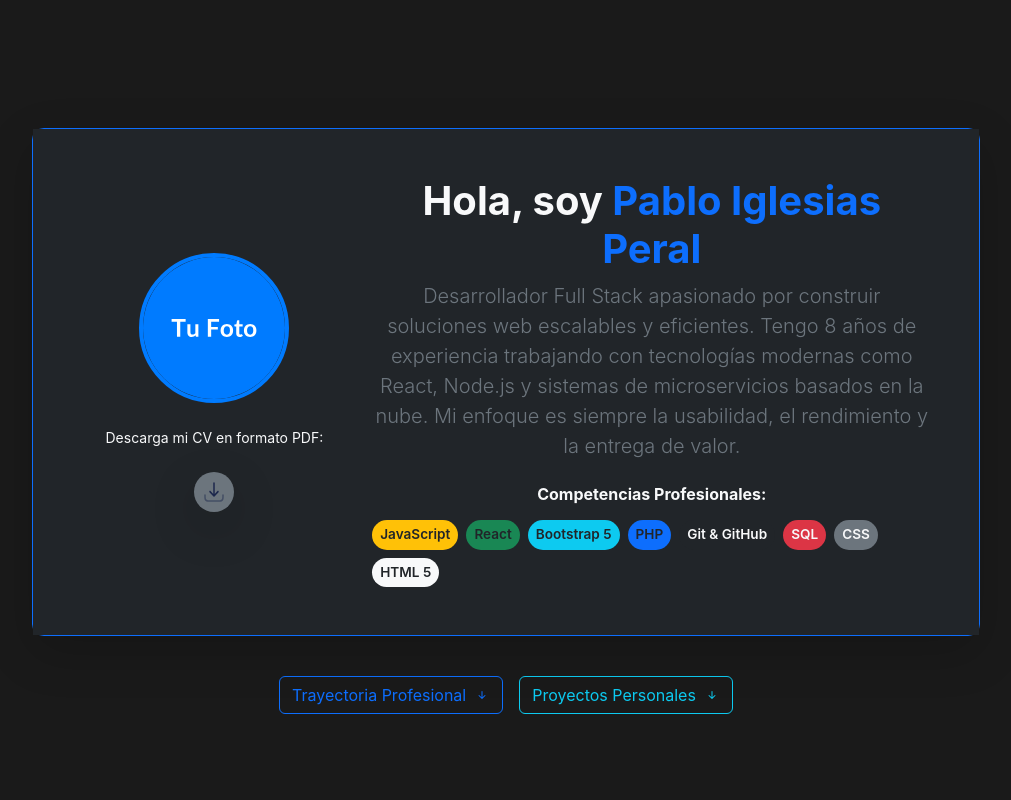
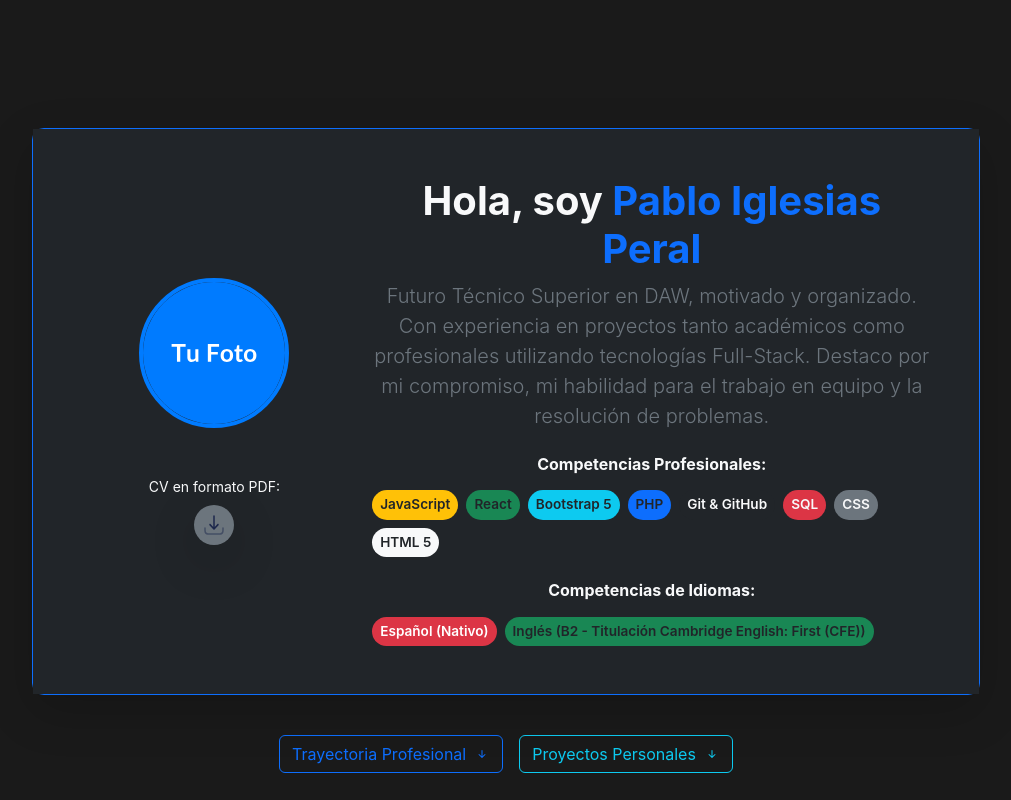
Before and after one commit to pabloiglepe/PortfolioWeb, a React (Vite) app: page / in a window 1280 px wide. Shown: the top 800 px of the page, without its empty margins (134-1145 px from the left). Built offline with nearby package versions, Linux system fonts and the light colour scheme.

Commit message:
PortFolio Web

```diff
--- a/src/App.css
+++ b/src/App.css
@@ -24,12 +24,6 @@
  }
 
 
- .timeline-line {
-   width: 3px;
-   height: 100%;
-   margin-top: 10px;
-
- }
 
  .rounded-3 {
    border-radius: 0.75rem !important;
--- a/src/App.jsx
+++ b/src/App.jsx
@@ -14,27 +14,27 @@ const experienciaData = [
   {
     id: 1,
     puesto: "Cocinero y Cajero",
-    empresa: "Popeyes",
+    empresa: "Popeyes Louisiana Kitchen",
     duracion: "20/06/2025 - Actualidad",
-    descripcion: "sfkjhbvdfhilbghik",
-    icono: "popeye",
+    descripcion: "Miembro de equipo versátil y eficiente con experiencia dual en cocina y atención al cliente. Responsable de la preparación y cocción precisa de productos icónicos de Popeyes y de gestionar transacciones rápidas y amables en caja, asegurando la calidad del producto y la satisfacción del cliente",
+    icono: "popeyes",
     color: "bg-warning"
   },
   {
     id: 2,
     puesto: "Becario en Formación",
-    empresa: "Konecta",
+    empresa: "Konecta BTO SL",
     duracion: "02/12/2025 - Actualidad",
-    descripcion: "sfkjhbvdfhilbghik",
+    descripcion: "Desarrollador Full-stack en prácticas con una base de conocimiento que abarca el Front-end y Back-end. Colaboro activamente en el ciclo completo de desarrollo, desde la maquetación de interfaces responsive hasta la implementación de lógica del servidor y bases de datos",
     icono: "konecta",
     color: "bg-primary"
   },
   {
     id: 3,
     puesto: "Becario en Formación",
-    empresa: "Konecta",
+    empresa: "Konecta BTO SL",
     duracion: "19/03/2025 - 30/05/2025",
-    descripcion: "sfkjhbvdfhilbghik",
+    descripcion: "Desarrollador Full-stack en prácticas con una base de conocimiento que abarca el Front-end y Back-end. Colaboro activamente en el ciclo completo de desarrollo, desde la maquetación de interfaces responsive hasta la implementación de lógica del servidor y bases de datos",
     icono: "konecta",
     color: "bg-primary"
   },
@@ -51,6 +51,16 @@ const proyectosData = [
     githubUrl: "#",
     icono: "web",
     color: "bg-info"
+  },
+  {
+    id: 2,
+    nombre: "Plantilla Web",
+    tecnologias: "HTML, Bootstrap, JavaScript, PHP",
+    descripcion: "Plantilla web de propósito general desarrollada con una estructura modular y escalable. Está diseñada para ser la base de cualquier tipo de sitio web, ofreciendo una presentación limpia, adaptable y fácil de personalizar.",
+    imageUrl: "https://placehold.co/400x200/007bff/ffffff?text=Portfolio+Web",
+    githubUrl: "#",
+    icono: "plantilla",
+    color: "bg-secondary"
   },
 
 ]
@@ -108,6 +118,23 @@ const competenciasProfesionalesData = [
 
 ]
 
+const competenciasIdiomasData = [
+  {
+    id: 1,
+    nombre: "Español",
+    nivel: "Nativo",
+    color: "bg-danger",
+    texto: "text-ligth"
+  },
+  {
+    id: 2,
+    nombre: "Inglés",
+    nivel: "B2 - Titulación Cambridge English: First (CFE)",
+    color: "bg-success",
+    texto: "text-dark"
+  },
+]
+
 // Array contactos
 const contactosData = [
   {
@@ -129,10 +156,13 @@ const contactosData = [
     nombre: "GitHub",
     icono: "github",
     href: "https://github.com/pabloiglepe",
-    color: "btn-outline-dark"
+    color: "btn-outline-secondary"
   },
 ]
 // -------------------------------------------------------------------------------------------------------------------------------------------------------------------------------
+
+
+
 
 function App() {
   // 1. Estado para controlar la visibilidad de la experiencia
@@ -183,7 +213,7 @@ function App() {
         {/* Contenedor principal centrado y responsivo */}
         <div className={claseContainer} style={{ flexGrow: estaCentrado ? 1 : 'unset', width: '80%' }}>
 
-          <SobreMi estaCentrado={estaCentrado} competenciasProfesionalesData={competenciasProfesionalesData} />
+          <SobreMi estaCentrado={estaCentrado} competenciasProfesionalesData={competenciasProfesionalesData} competenciasIdiomasData={competenciasIdiomasData} />
 
           <div className="d-flex justify-content-center gap-3 mt-4 mb-5 w-100">
 
--- /dev/null
+++ b/src/components/CompetenciasIdiomas.jsx
@@ -0,0 +1,20 @@
+import React from 'react'
+import { useState } from 'react'
+
+function CompetenciasIdiomas({ competenciasIdiomasData = {} }) {
+
+    return (
+        <div className="mt-4">
+            <h6 className="text-light fw-bold mb-3">Competencias de Idiomas:</h6>
+            <div className="d-flex flex-wrap gap-2">
+                {competenciasIdiomasData.map((competencia) => (
+                    <span key={competencia.id} className={`badge ${competencia.color} ${competencia.texto} p-2 rounded-pill fw-semibold`} style={{ fontSize: '0.85rem' }} >
+                        {competencia.nombre} ({competencia.nivel})
+                    </span>
+                ))}
+            </div>
+        </div>
+    );
+}
+
+export default CompetenciasIdiomas;
--- a/src/components/ProyectosPersonales.jsx
+++ b/src/components/ProyectosPersonales.jsx
@@ -22,7 +22,7 @@ function ProyectosPersonales({ proyectos = {} }) {
 
             </div>
 
-            <div target="_blank" rel="noopener noreferrer" className="flex-grow-1 card bg-secondary-subtle border-0 shadow-lg mb-4 text-decoration-none" >
+            <div target="_blank" rel="noopener noreferrer" className=" text-start flex-grow-1 card bg-secondary-subtle border-0 shadow-lg mb-4 text-decoration-none" >
 
                 <div className="card-body p-4 border border-dark rounded-3">
                     {/* IMAGEN DE PREVIEW DEL PROYECTO */}
@@ -36,7 +36,7 @@ function ProyectosPersonales({ proyectos = {} }) {
                     <div className="d-flex justify-content-between align-items-start flex-wrap mb-2">
                         {/* TÍTULO Y TECNOLOGÍAS */}
                         <div>
-                            <h5 className="card-title fw-bold text-primary mb-0">{nombre}</h5>
+                            <h5 className="card-title fw-bold text-primary mb-0 ">{nombre}</h5>
                             <p className="card-subtitle text-light small mt-1">Tecnologías: {tecnologias}</p>
                         </div>
 
--- a/src/components/SobreMi.jsx
+++ b/src/components/SobreMi.jsx
@@ -2,8 +2,9 @@ import React from 'react'
 import { useState } from 'react'
 import Icons from './Icons';
 import CompetenciasProfesionales from './CompetenciasProfesionales';
+import CompetenciasIdiomas from './CompetenciasIdiomas';
 
-function SobreMi({ estaCentrado, competenciasProfesionalesData = {} }) {
+function SobreMi({ estaCentrado, competenciasProfesionalesData = {}, competenciasIdiomasData = {} }) {
 
     const imagen = '/sobremi.svg';
 
@@ -25,10 +26,10 @@ function SobreMi({ estaCentrado, competenciasProfesionalesData = {} }) {
 
                         {/* BOTÓN DE DESCARGA DE CV (siempre visible) */}
 
-                        <p className="small text-light mt-4 mb-1">
-                            Descarga mi CV en formato PDF:
+                        <p className="small text-light mt-5 mb-1">
+                            CV en formato PDF:
                         </p>
-                        <div className="d-flex justify-content-center mt-4 w-100">
+                        <div className="d-flex justify-content-center mt-2 w-100">
                             <a href='/CV_Pablo_Iglesias_Peral_06_10_25.pdf' download="CV_Pablo_Iglesias_Peral_06_10_25.pdf"
                                 className="p-2 rounded-circle bg-secondary text-white shadow-lg"
                                 style={{ width: '40px', height: '40px' }}>
@@ -45,13 +46,11 @@ function SobreMi({ estaCentrado, competenciasProfesionalesData = {} }) {
                             Hola, soy <span className="text-primary">Pablo Iglesias Peral</span>
                         </h2>
                         <p className="lead text-secondary">
-                            Desarrollador Full Stack apasionado por construir soluciones web escalables y eficientes.
-                            Tengo 8 años de experiencia trabajando con tecnologías modernas como React, Node.js y sistemas
-                            de microservicios basados en la nube. Mi enfoque es siempre la usabilidad,
-                            el rendimiento y la entrega de valor.
+                            Futuro Técnico Superior en DAW, motivado y organizado. Con experiencia en proyectos tanto académicos como profesionales utilizando tecnologías Full-Stack. Destaco por mi compromiso, mi habilidad para el trabajo en equipo y la resolución de problemas.
                         </p>
 
                         <CompetenciasProfesionales competenciasProfesionalesData={competenciasProfesionalesData} />
+                        <CompetenciasIdiomas competenciasIdiomasData={competenciasIdiomasData} />
                     </div>
                 </div>
             </div>
--- a/src/components/TrayectoriaProfesional.jsx
+++ b/src/components/TrayectoriaProfesional.jsx
@@ -9,7 +9,7 @@ const TrayectoriaProfesional = ({ experiencia = {} }) => {
     return (
         <div className="d-flex position-relative mb-5 w-100">
 
-            {/* Icono y Línea de Conexión */}
+            {/* Icono */}
             <div className="d-flex flex-column align-items-center me-3 me-md-4">
                 {/* Icono Redondo */}
                 <div className={`p-2 rounded-circle shadow-lg text-white z-1 ${color} border border-2 border-secondary`}>
@@ -31,7 +31,7 @@ const TrayectoriaProfesional = ({ experiencia = {} }) => {
                     </div>
 
                     {/* Descripción */}
-                    <p className="card-text text-light mt-3 fs-3">
+                    <p className="card-text text-light mt-3 fs-6">
                         {descripcion}
                     </p>
                 </div>
```
Also changed, not shown: src/components/Icons.jsx (+9 -5 lines).
